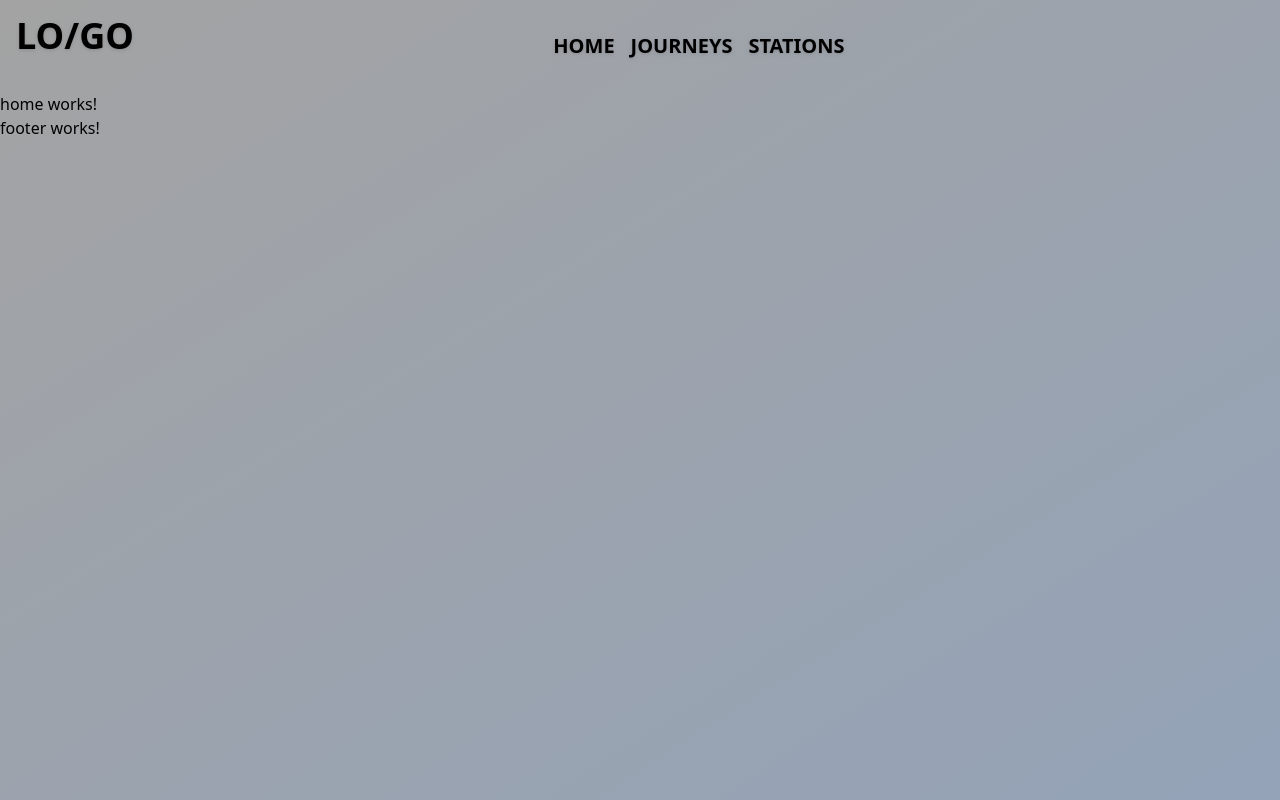
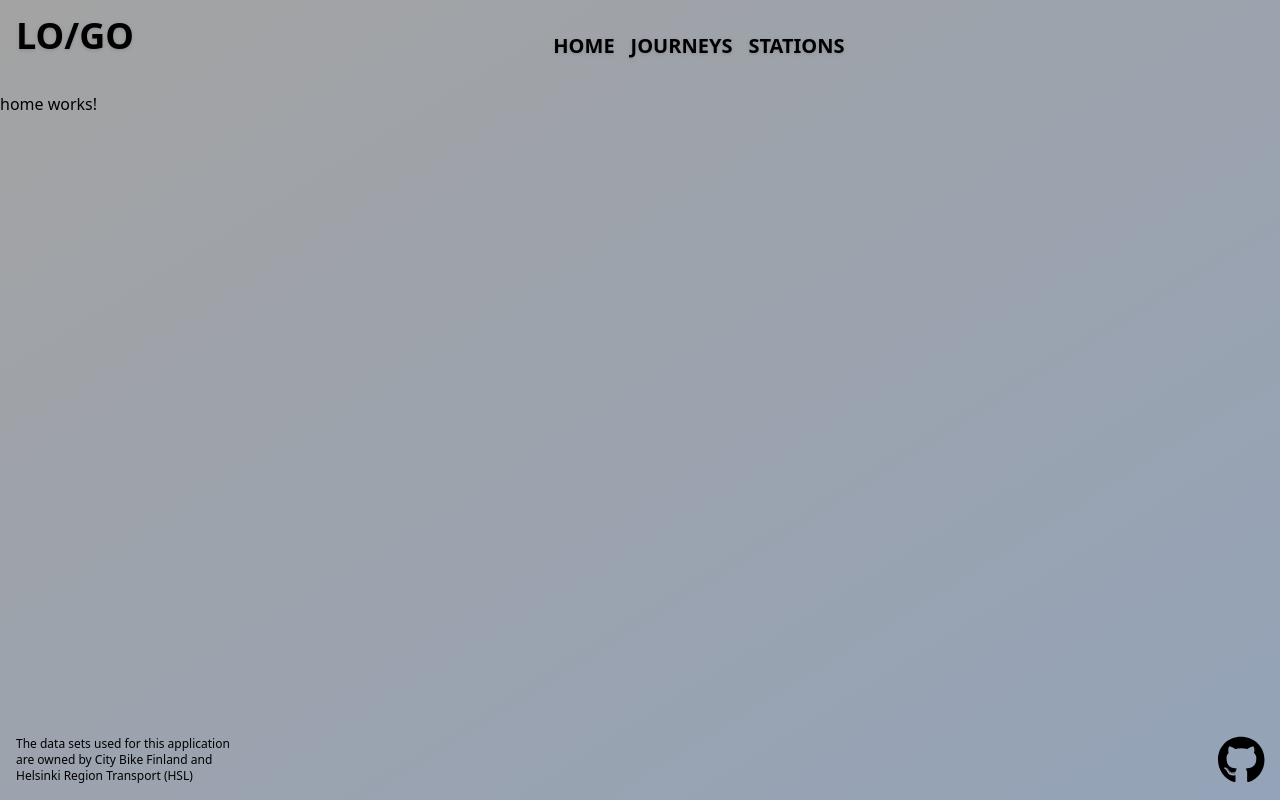
Before and after one commit to Kiiskii/BikeApp-Front, an Angular app: page /home in a window 1280 px wide. Built offline with nearby package versions, Linux system fonts and the light colour scheme.

Commit message:
Make base for footer component

```diff
--- a/src/app/footer/footer.component.html
+++ b/src/app/footer/footer.component.html
@@ -1 +1,15 @@
-<p>footer works!</p>
+<div class="fixed bottom-0 z-50 flex w-full flex-row justify-between p-4">
+  <div>
+    <p class="text-xs">The data sets used for this application</p>
+    <p class="text-xs">are owned by City Bike Finland and</p>
+    <p class="text-xs">Helsinki Region Transport (HSL)</p>
+  </div>
+  <div class="">
+    <a href="https://github.com/Kiiskii">
+      <fa-icon
+        class="text-5xl hover:text-slate-100"
+        [icon]="faGithub"
+      ></fa-icon>
+    </a>
+  </div>
+</div>
--- a/src/app/footer/footer.component.ts
+++ b/src/app/footer/footer.component.ts
@@ -1,10 +1,11 @@
 import { Component } from '@angular/core';
+import { faGithub } from '@fortawesome/free-brands-svg-icons';
 
 @Component({
   selector: 'app-footer',
   templateUrl: './footer.component.html',
-  styleUrls: ['./footer.component.css']
+  styleUrls: ['./footer.component.css'],
 })
 export class FooterComponent {
-
+  faGithub = faGithub;
 }
```
